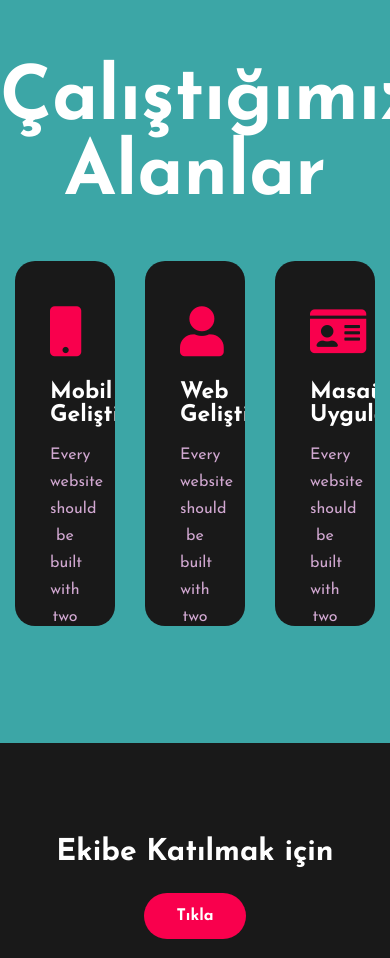
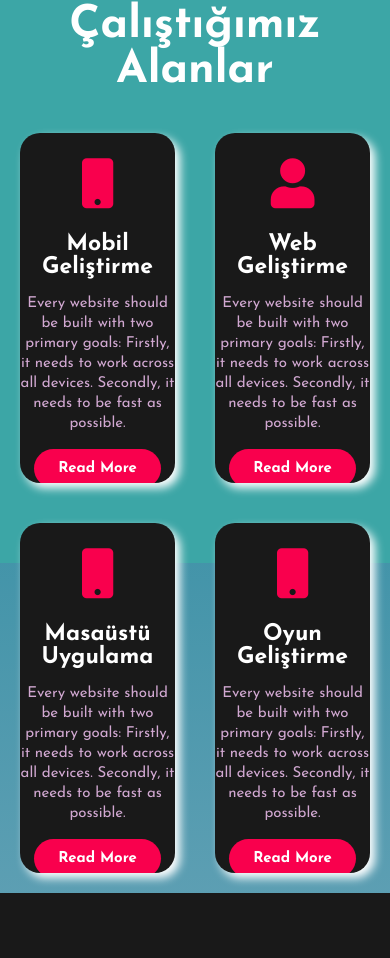
Before and after one commit to Withcodees/Withcodees-Site, a plain HTML site: page onepage/onepage/index.html in a window 390 px wide. Shown: the part 1546-2504 px from the top of the page. Drawn offline with Linux system fonts and the light colour scheme.

Commit message:
02.02.23 Çalışma alanları responsive edildi.

```diff
--- a/onepage/onepage/css/style.css
+++ b/onepage/onepage/css/style.css
@@ -38,7 +38,7 @@ nav {
 
 }
 
-.logo h2{
+.logo h2 {
 	color: white;
 	font-size: 35px;
 	letter-spacing: 1px;
@@ -69,7 +69,7 @@ nav ul li a:hover {
 
 .btn {
 	background-color: #f9004d;
-	color:#ffffff;
+	color: #ffffff;
 	text-decoration: none;
 	border: 2px solid transparent;
 	font-weight: bold;
@@ -84,7 +84,7 @@ nav ul li a:hover {
 	background-color: transparent;
 	border: 2px solid #f9004d;
 	cursor: pointer;
-	color:white
+	color: white
 }
 
 .content {
@@ -208,34 +208,39 @@ button:hover {
 .service {
 	background: #3CA6A6;
 	width: 100%;
-	padding: 100px 0px;
+	padding: 50px 0px;
 }
 
 .title h2 {
 	color: white;
 	font-size: 75px;
-	width:100%;
-	margin: 30px auto;
+	width: 100%;
+	margin: 20px 0;
 	text-align: center;
 }
 
 .box {
-	display: flex;
+	/* display: flex;
 	justify-content: center;
-	align-items: center;
+	align-items: center; */
 	min-height: 400px;
 }
 
+.row {
+	width: 25%;
+	float: left;
+	padding: 20px;
+}
+
 .card {
-	height: 365px;
-	width: 335px;
-	padding: 20px 35px;
+	float: left;
+	height: 400px;
 	background: #191919;
 	border-radius: 20px;
-	margin: 15px;
 	position: relative;
 	overflow: hidden;
 	text-align: center;
+	box-shadow: 5px 5px 10px white;
 }
 
 .card i {
@@ -255,8 +260,8 @@ h5 {
 
 .pra p {
 	color: #fcfc;
-	font-size: 16px;
-	line-height: 27px;
+	font-size: 15px;
+	line-height: 20px;
 	margin-bottom: 25px;
 }
 
@@ -266,9 +271,10 @@ h5 {
 	text-decoration: none;
 	border: 2px solid transparent;
 	font-weight: bold;
-	padding: 9px 22px;
+	padding: 10px 22px;
 	border-radius: 30px;
 	transition: .4s;
+	text-align: center;
 }
 
 .card .button:hover {
@@ -367,8 +373,33 @@ footer p:nth-child(2) {
 	font-size: 14px;
 }
 
-  @media screen and (max-width:768px){
-	.service .card{
-		width: 100%;
+@media screen and (max-width:800px) {
+	.row {
+		width: 50%;
+
 	}
-  }
+
+	.card {
+		height: 350px;
+	}
+
+	.title h2 {
+		font-size: 45px;
+		padding: 0 10px;
+	}
+
+}
+@media screen and (max-width:360px) {
+	.row {
+		width:100%;
+	}
+
+	.card {
+		height:300px;
+	}
+
+	.title h2 {
+		font-size: 35px;
+		padding: 0 10px;
+	}
+}
--- a/onepage/onepage/index.html
+++ b/onepage/onepage/index.html
@@ -65,6 +65,8 @@
 		</div>
 
 		<div class="box">
+
+			<div class="row">
 				<div class="card">
 					<i class="fas fa-mobile"></i>
 					<h5>Mobil Geliştirme</h5>
@@ -77,7 +79,9 @@
 						</p>
 					</div>
 				</div>
+			</div>
 
+			<div class="row">
 				<div class="card">
 					<i class="fas fa-user"></i>
 					<h5>Web Geliştirme</h5>
@@ -90,9 +94,11 @@
 						</p>
 					</div>
 				</div>
+			</div>
 
+			<div class="row">
 				<div class="card">
-				<i class="fas fa-id-card"></i>
+					<i class="fas fa-mobile"></i>
 					<h5>Masaüstü Uygulama</h5>
 					<div class="pra">
 						<p>Every website should be built with two primary goals: Firstly, it needs to work across all
@@ -104,8 +110,23 @@
 					</div>
 				</div>
 			</div>
+
+			<div class="row">
+				<div class="card">
+					<i class="fas fa-mobile"></i>
+					<h5>Oyun Geliştirme</h5>
+					<div class="pra">
+						<p>Every website should be built with two primary goals: Firstly, it needs to work across all
+							devices. Secondly, it needs to be fast as possible.</p>
+
+						<p style="text-align: center;">
+							<a class="button" href="#">Read More</a>
+						</p>
 					</div>
-
+				</div>
+			</div>
+		</div>
+	</div>
 	<!------Contact Me------>
 	<div class="contact-me">
 		<p>Ekibe Katılmak için </p>
```
Lines whose indentation alone changed are shown as unchanged.
